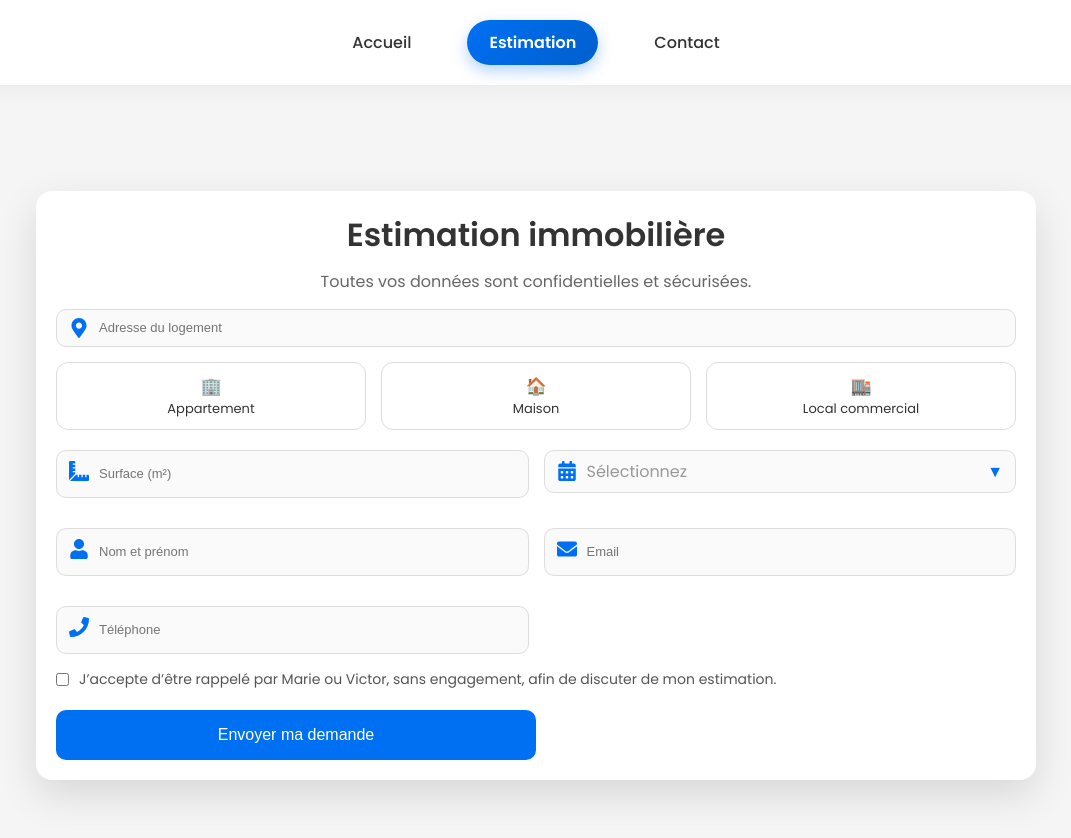
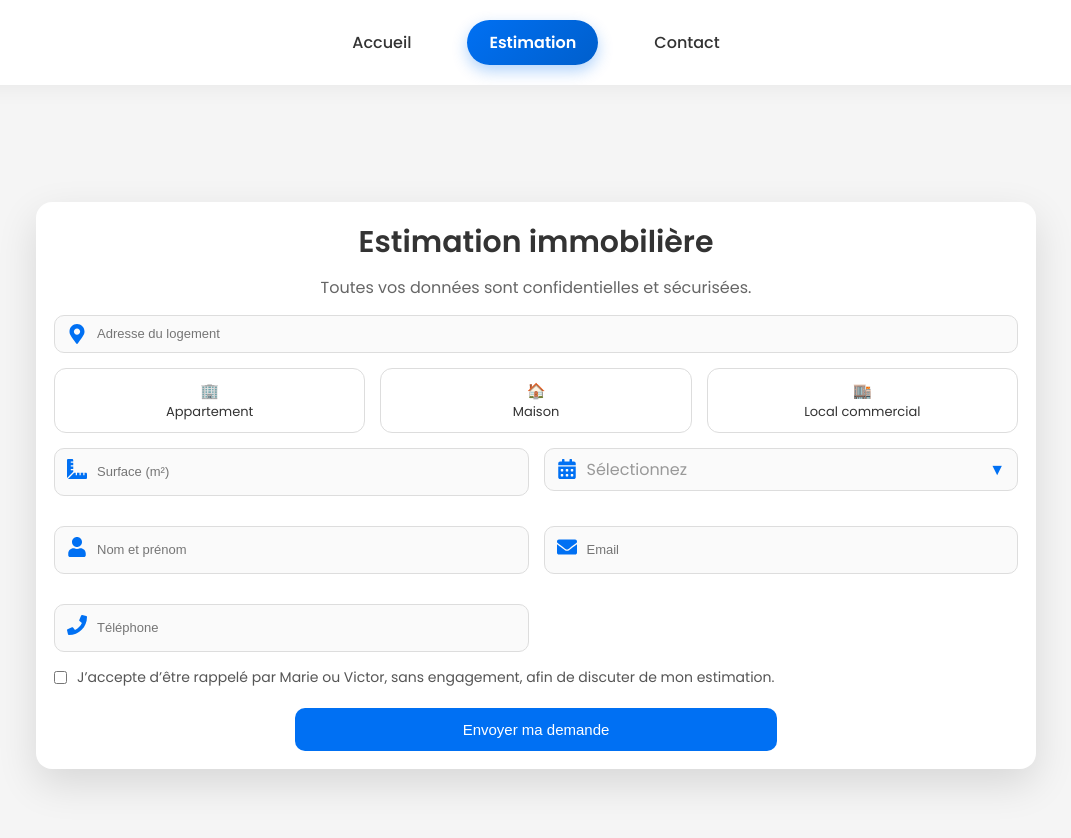
Before and after one commit to Juju-kpi/estimation_immo, a Next.js app: page /estimation in a window 1280 px wide. Shown: the top 838 px of the page, without its empty margins (104-1175 px from the left). Built offline with nearby package versions, Linux system fonts and the light colour scheme.

Commit message:
Update page.js

```diff
--- a/app/estimation/page.js
+++ b/app/estimation/page.js
@@ -117,7 +117,7 @@ const fetchAddressSuggestions = (query) => {
 </div>
 
     {/* TYPE DE BIEN */}
-<div style={{ marginBottom: 20 }}>
+<div style={{ marginBottom: 15 }}>
   <div style={styles.typeContainer}>
 
     {[
@@ -134,7 +134,7 @@ const fetchAddressSuggestions = (query) => {
           background: data.type === item.value ? "#f0f8ff" : "#fff"
         }}
       >
-        <div style={{ fontSize: 17 }}>{item.icon}</div>
+        <div style={{ fontSize: 15 }}>{item.icon}</div>
        <div style={{ fontSize: 13 }}>{item.label}</div>
       </div>
     ))}
@@ -157,7 +157,7 @@ const fetchAddressSuggestions = (query) => {
         <Field icon={<FaRulerCombined />} placeholder="Surface (m²)" type="number" value={data.surface} onChange={val => setData({...data, surface: val})} error={errors.surface} />
 
     {/* Projet de vente avec flèche et style custom */}
-<div style={{ marginBottom: 20, position: "relative" }}>
+<div style={{ marginBottom: 15, position: "relative" }}>
   <div
     style={styles.fieldContainer}
     onClick={() => setOpen(!open)}
@@ -269,7 +269,7 @@ const styles = {
   },
   container: {
     background: "#fff",
-    padding: 20,
+    padding: 18,
     borderRadius: 16,
     width: "100%",
     maxWidth: 1000,
@@ -281,7 +281,7 @@ const styles = {
   gridTemplateColumns: "1fr 1fr",
   gap: 15
 },
-  title: { textAlign: "center", marginBottom: 10, fontSize: 32 },
+  title: { textAlign: "center", marginBottom: 10, fontSize: 30 },
   subtitle: { textAlign: "center", color: "#666", marginBottom: 15 },
   fieldContainer: {
     display: "flex",
@@ -300,8 +300,10 @@ const styles = {
   checkboxLabel: { display: "flex", alignItems: "center", gap: 10, marginBottom: 20, fontSize: 14, color: "#555" },
   submitBtn: {
     width: "50%",
-    padding: 16,
-    fontSize: 16,
+    margin: "0 auto",
+    display: "block",
+    padding: 13,
+    fontSize: 15,
     background: "#0070f3",
     color: "white",
     border: "none",
```
